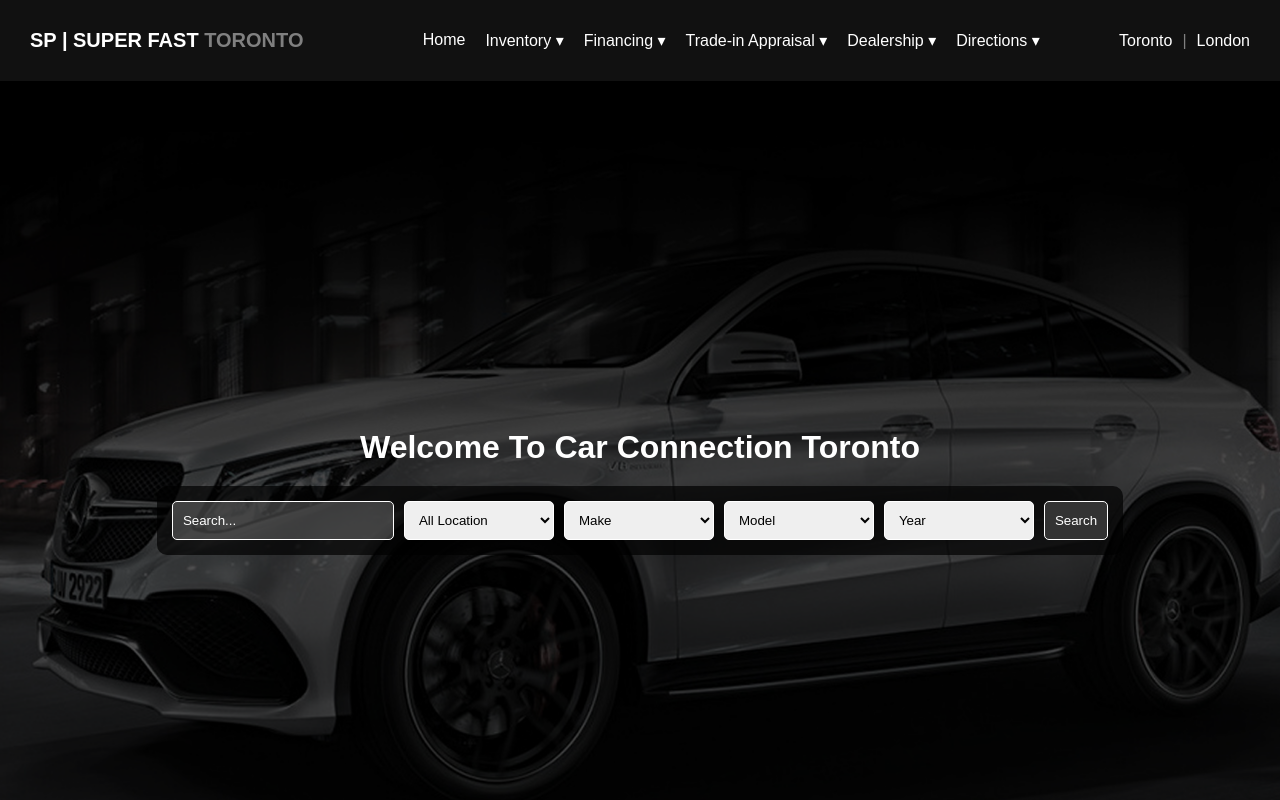
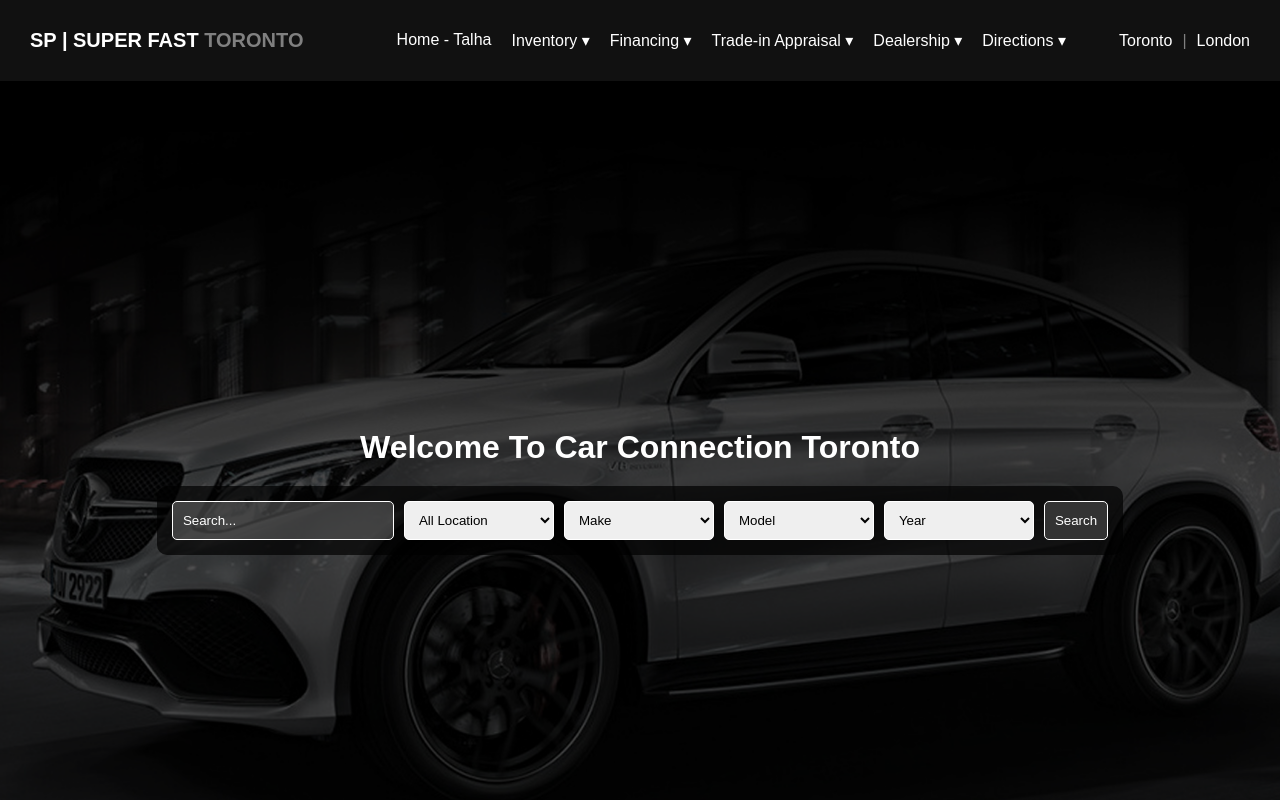
Before and after one commit to mizamgali/Mizamgali-SuperFast, a plain HTML site: page index.html in a window 1280 px wide. Shown: the top 800 px of the page. Drawn offline with Linux system fonts and the light colour scheme.

Commit message:
message Talha

```diff
--- a/index.html
+++ b/index.html
@@ -11,7 +11,7 @@
         <nav class="navbar">
             <div class="logo">SP | SUPER FAST <span>TORONTO</span></div>
             <ul class="nav-links">
-                <li><a href="#">Home</a></li>
+                <li><a href="#">Home - Talha</a></li>
                 <li class="dropdown">
                     <a href="#">Inventory &#9662;</a>
                 </li>
```
